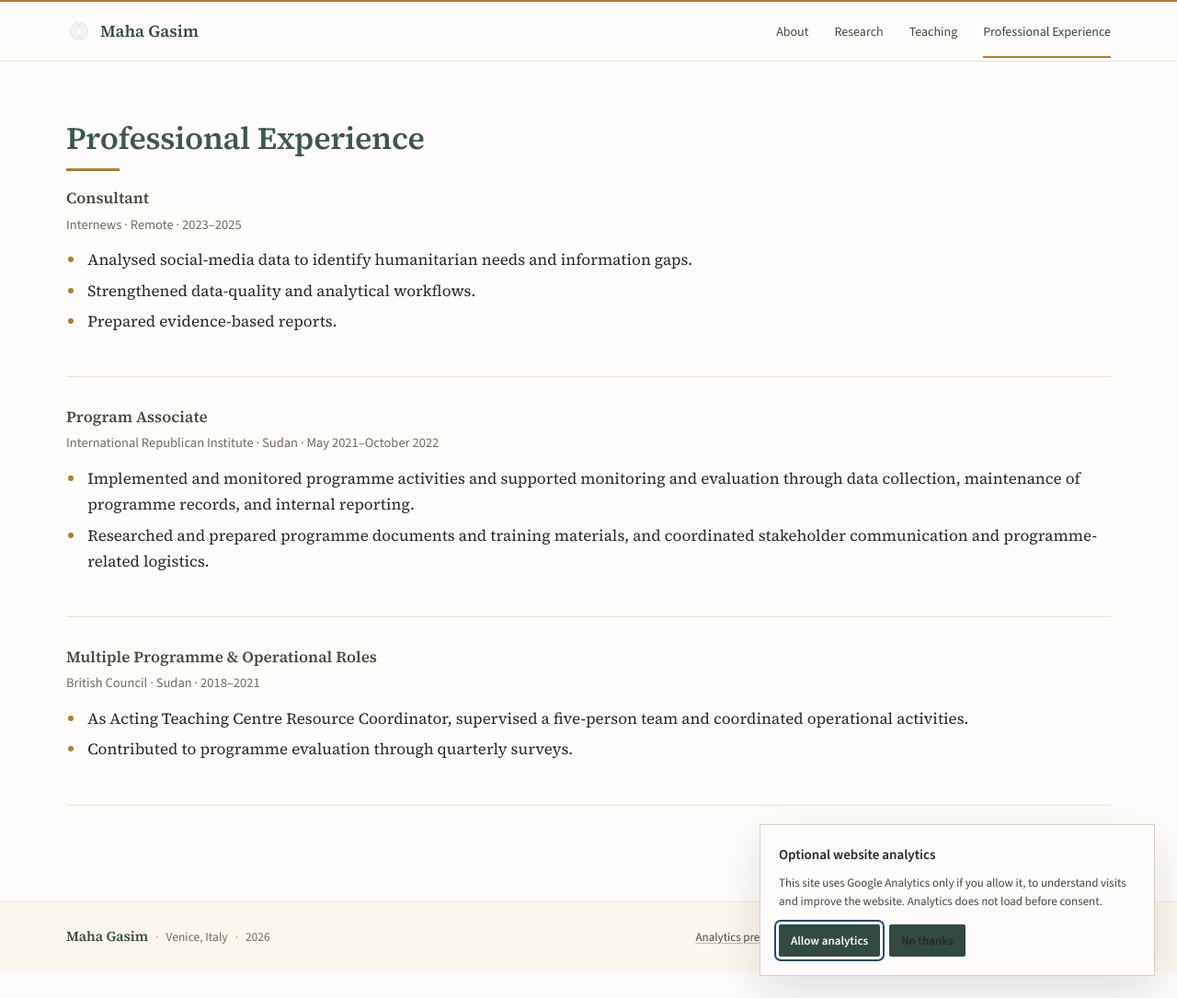
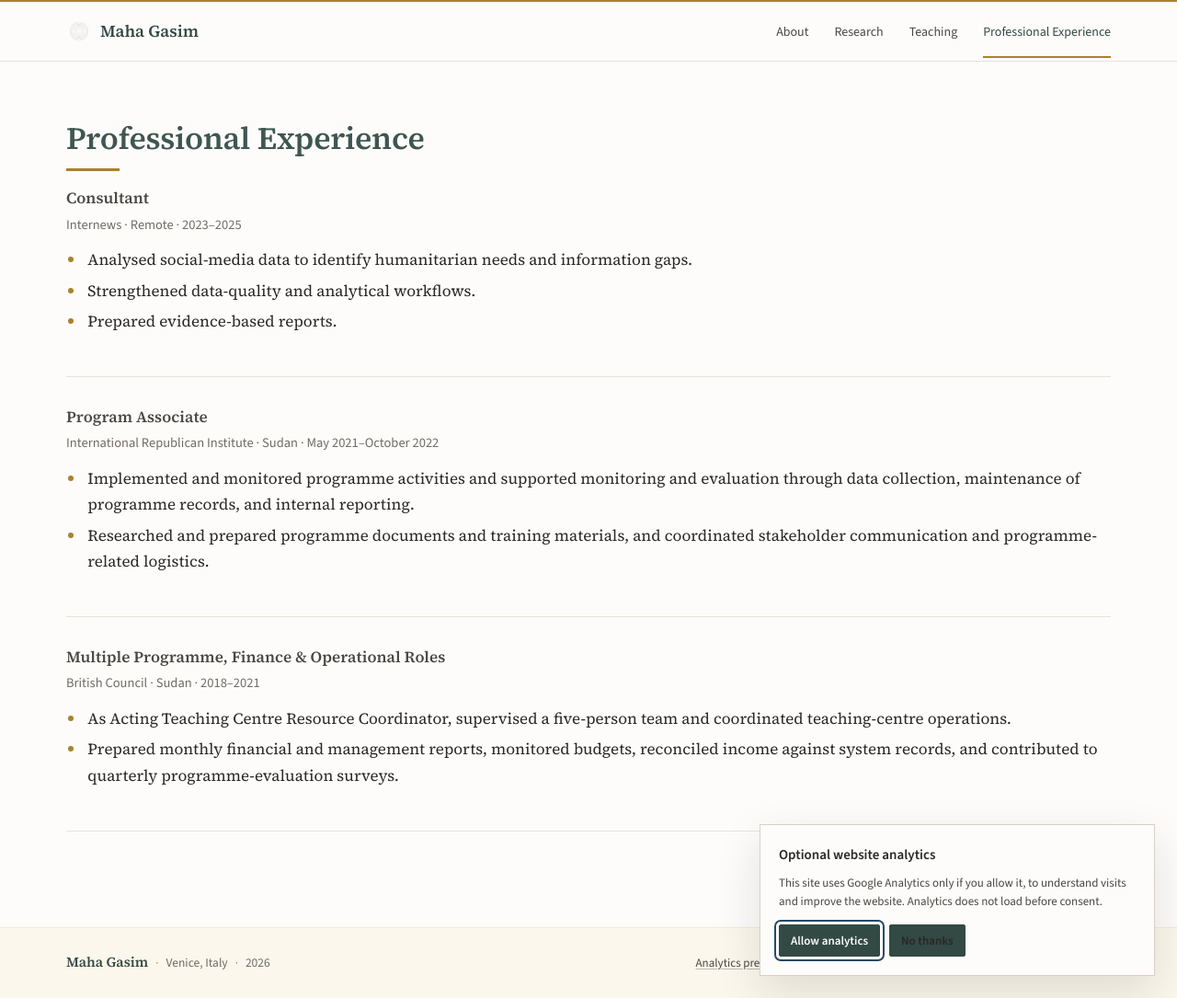
Before and after one commit to mahagasim/mahagasim.github.io, a Jekyll site: the page built from experience.md, in a window 1280 px wide and 1085 px high. Shown: the whole window at 92% size. Built offline with Jekyll 4.4.1, drawn with Linux system fonts in a browser that asks for light colours.

Commit message:
Refine British Council experience

```diff
--- a/experience.md
+++ b/experience.md
@@ -26,10 +26,10 @@ description: Selected professional experience in data analytics, monitoring and
 </div>
 
 <div class="entry">
-  <h3>Multiple Programme &amp; Operational Roles</h3>
+  <h3>Multiple Programme, Finance &amp; Operational Roles</h3>
   <p class="entry-meta">British Council · Sudan · 2018–2021</p>
   <ul>
-    <li>As Acting Teaching Centre Resource Coordinator, supervised a five-person team and coordinated operational activities.</li>
-    <li>Contributed to programme evaluation through quarterly surveys.</li>
+    <li>As Acting Teaching Centre Resource Coordinator, supervised a five-person team and coordinated teaching-centre operations.</li>
+    <li>Prepared monthly financial and management reports, monitored budgets, reconciled income against system records, and contributed to quarterly programme-evaluation surveys.</li>
   </ul>
 </div>
```
